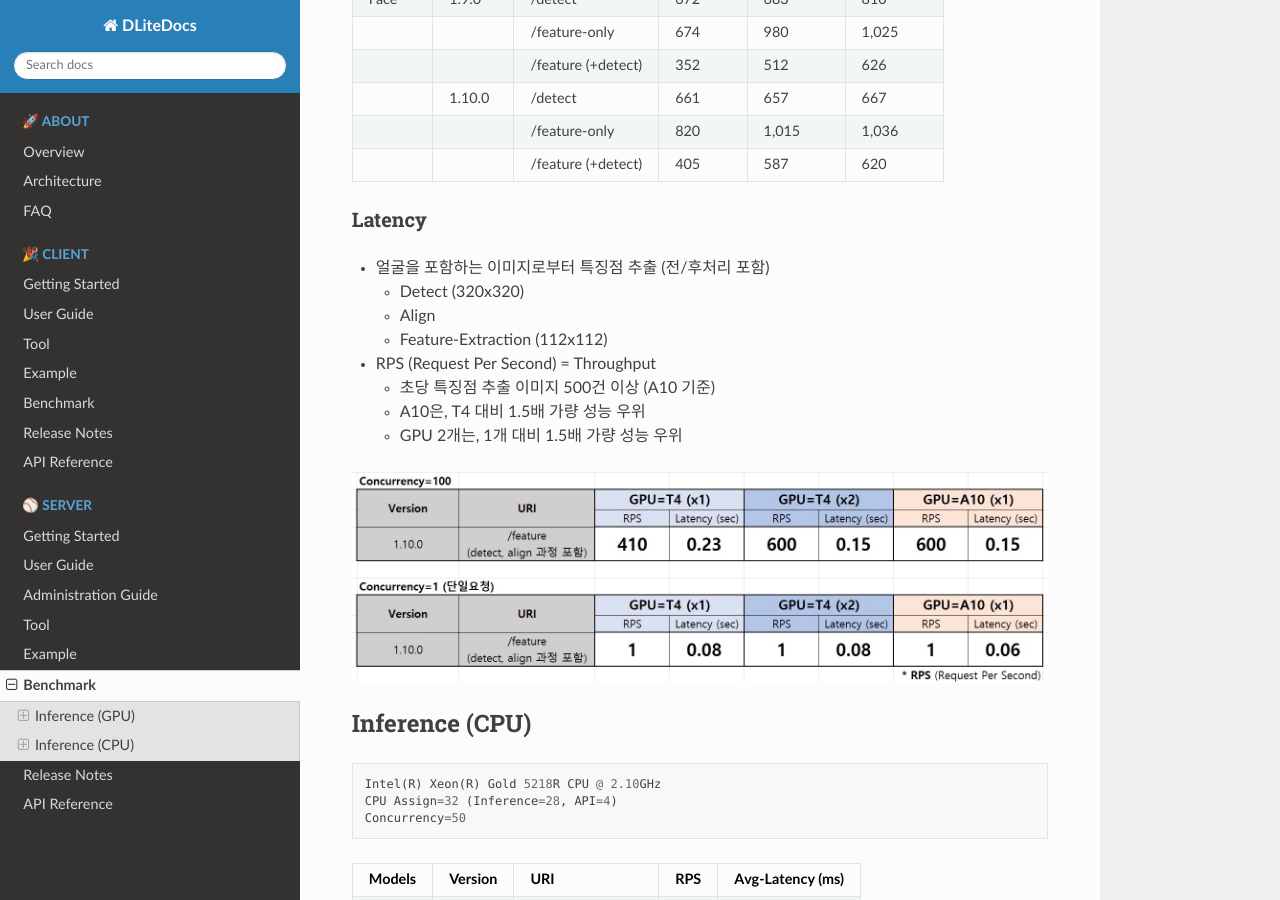
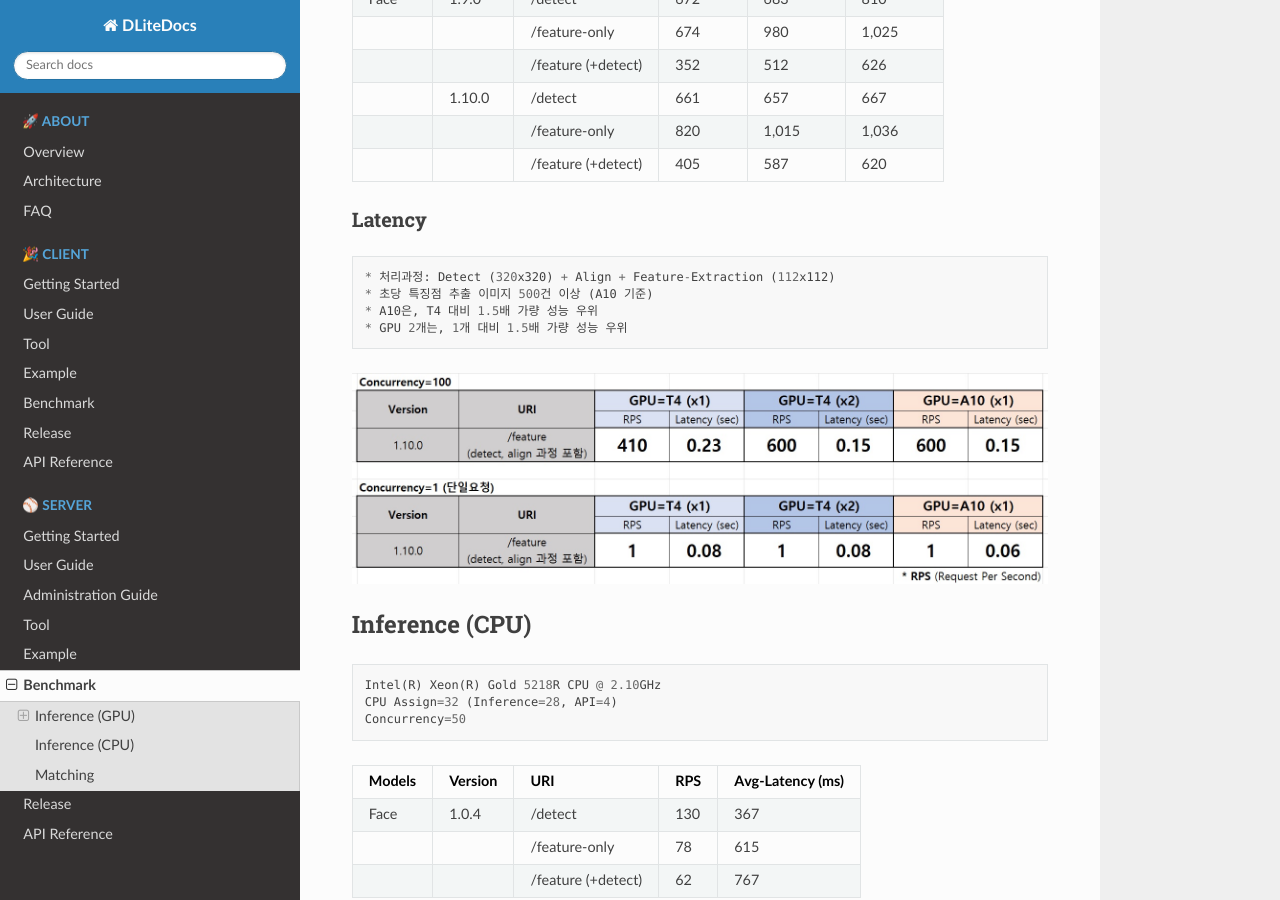
Before and after one commit to ksyeom/DLiteDocs, a Sphinx documentation site: the page built from docs/md/3_Server/Benchmark.md, in a window 1280 px wide and 900 px high, scrolled down 416 px. Built offline with Sphinx 7.4.7 and the Read the Docs theme 2.0.0, drawn with Linux system fonts in a browser that asks for light colours.

Commit message:
MD 업데이트 (3_Server Benchmark.md)

````diff
--- a/docs/md/2_Client/Release.md
+++ b/docs/md/2_Client/Release.md
@@ -1,4 +1,4 @@
-# Release Notes
+# Release
 
 ## v1.9.15
 *
--- a/docs/md/3_Server/Benchmark.md
+++ b/docs/md/3_Server/Benchmark.md
@@ -18,14 +18,12 @@ Concurrency=100
 |                  |        | /feature (+detect) | 405 | 587   | 620   |
 
 ### Latency
-* 얼굴을 포함하는 이미지로부터 특징점 추출 (전/후처리 포함)
-  * Detect (320x320)
-  * Align
-  * Feature-Extraction (112x112)
-* RPS (Request Per Second) = Throughput
-  * 초당 특징점 추출 이미지 500건 이상 (A10 기준)
-  * A10은, T4 대비 1.5배 가량 성능 우위
-  * GPU 2개는, 1개 대비 1.5배 가량 성능 우위
+```
+* 처리과정: Detect (320x320) + Align + Feature-Extraction (112x112)
+* 초당 특징점 추출 이미지 500건 이상 (A10 기준)
+* A10은, T4 대비 1.5배 가량 성능 우위
+* GPU 2개는, 1개 대비 1.5배 가량 성능 우위
+```
 
 <img src="../../_static/images/3_Server/Inference_GPU_Latency.jpg" width="100%" height="100%">
 
@@ -43,7 +41,7 @@ Concurrency=50
 |      |       | /feature-only      | 78  | 615 |
 |      |       | /feature (+detect) | 62  | 767 |
 
-### Matching
+## Matching
 ```
 * Intel(R) Xeon(R) Gold 5218R CPU @ 2.10GHz
 * Gallery= 100K | 250K | 500K
--- a/docs/md/3_Server/Release.md
+++ b/docs/md/3_Server/Release.md
@@ -1,4 +1,4 @@
-# Release Notes
+# Release
 
 ## v2.0.0
 *
````
